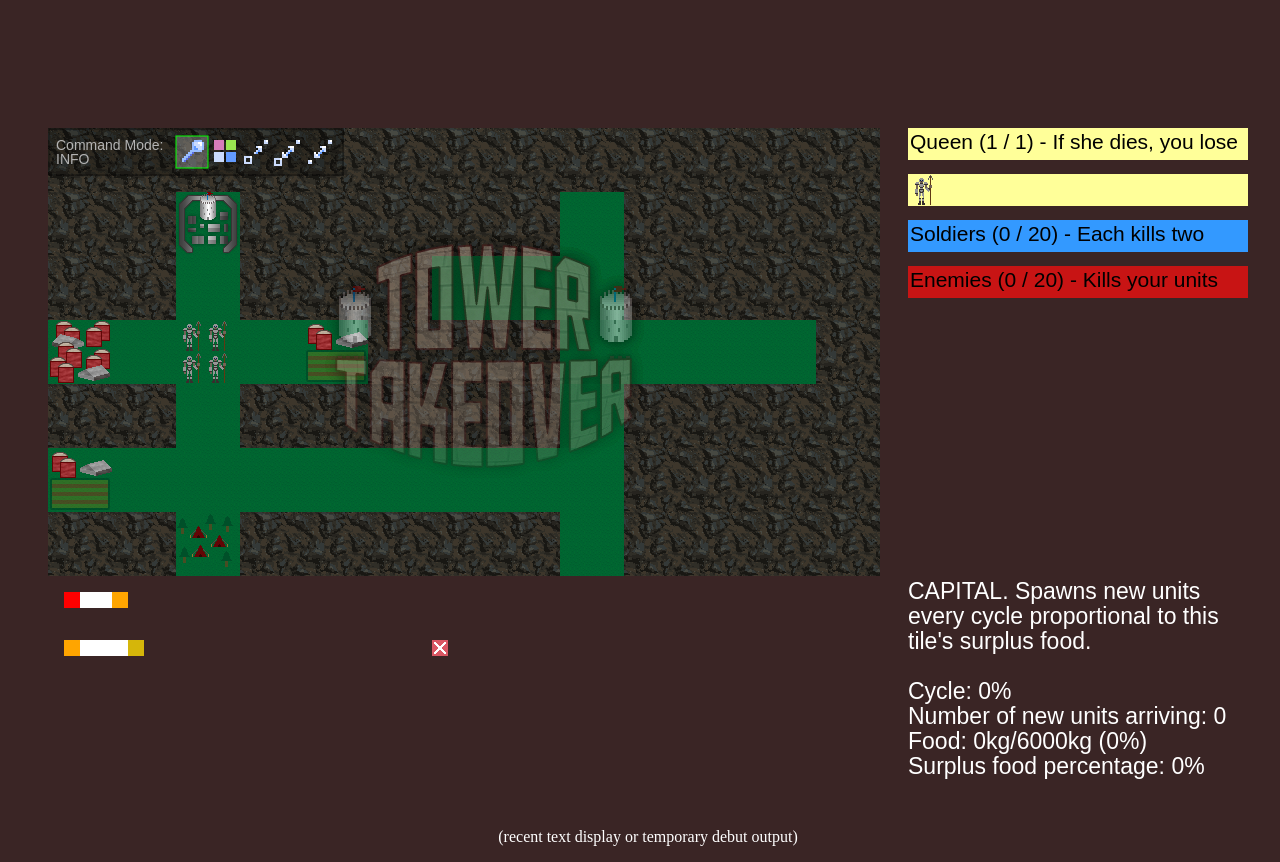
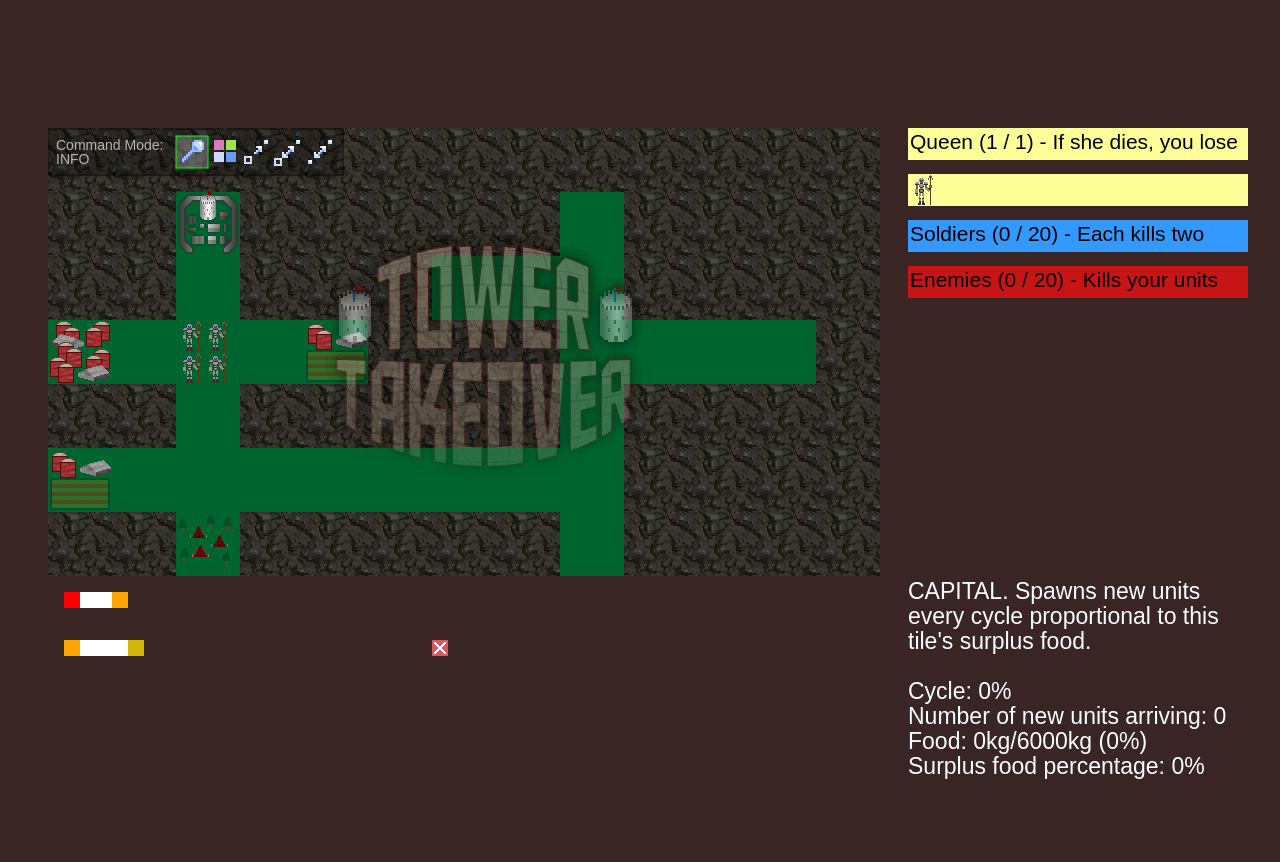
Before and after one commit to gamkedo-la/tower-takeover, a plain HTML site: page index.html in a window 1280 px wide. After the commit the page ends 820 px from the top, so only its background shows below. Drawn offline with Linux system fonts and the light colour scheme.

Commit message:
Hiding input debug text from bottom

```diff
--- a/index.html
+++ b/index.html
@@ -31,6 +31,6 @@
   <script src="js/ui/draw.js"></script>
   <script src="js/main.js"></script>
   <!-- TODO FINAL: Delete me -->
-  <p id="debugText" style="color: white;">(recent text display or temporary debut output)</p>
+  <p id="debugText" style="display: none; color: white;">(recent text display or temporary debut output)</p>
 </body>
 </html>
```
